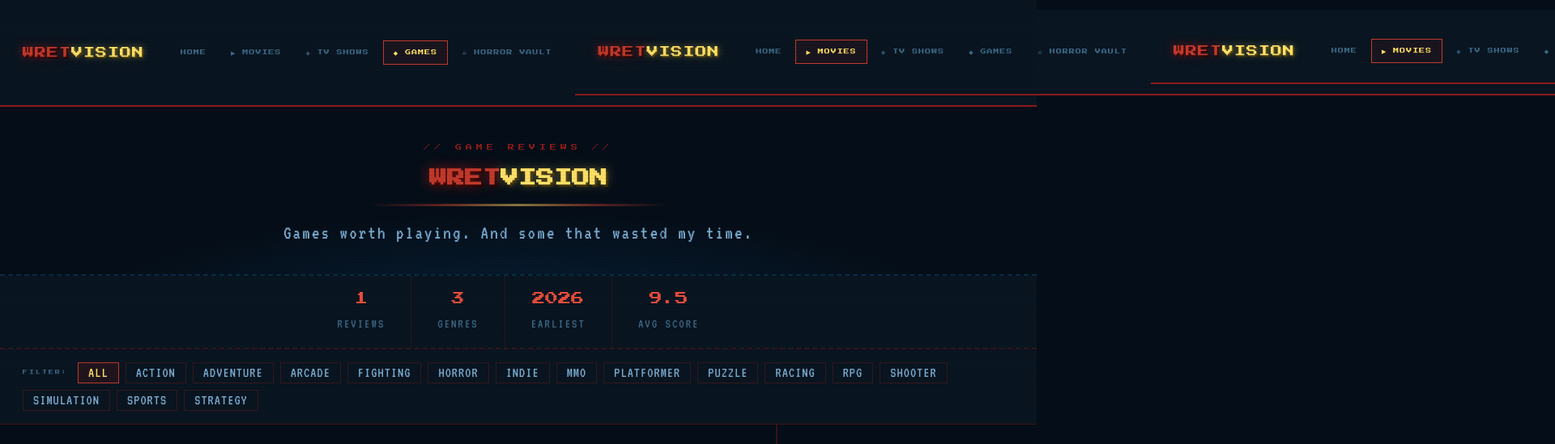
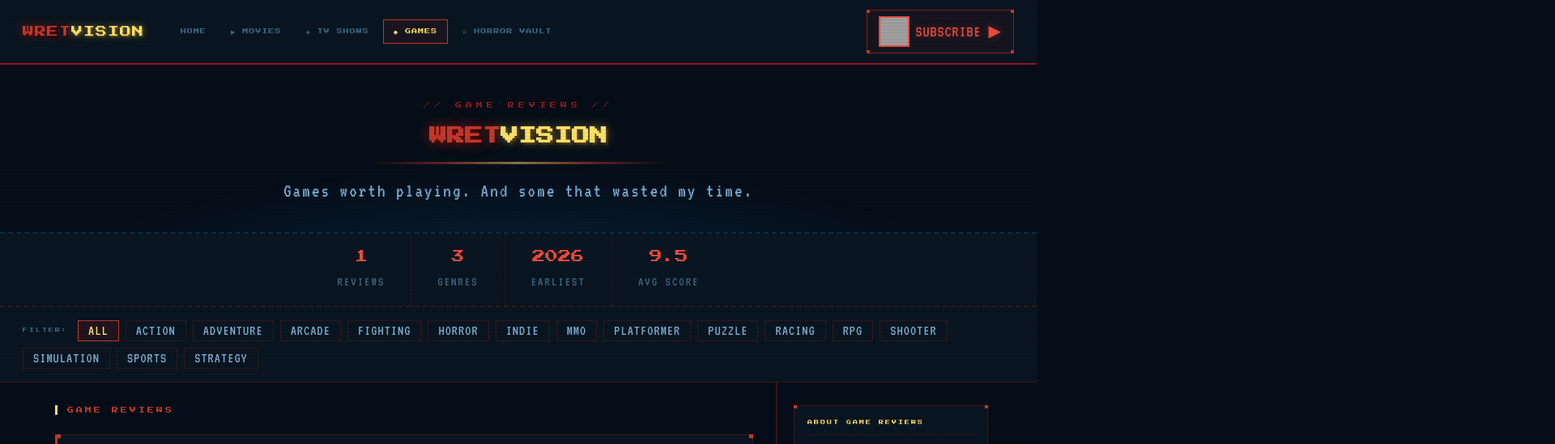
Before and after one commit to wretic/wretvision, a plain HTML site: page games.html in a window 1280 px wide. Shown: the top 549 px of the page at 81% size, 1920 px wide, since content can reach past the window. Drawn offline with Linux system fonts and the light colour scheme; grey boxes are pictures that could not be loaded.

Commit message:
Update games.html

```diff
--- a/games.html
+++ b/games.html
@@ -105,29 +105,6 @@
     </nav>
   </div>
 
-  <header class="topbar">
-    <div class="topbar-left">
-      <a href="index.html" class="site-logo">WRET<span>VISION</span></a>
-      <nav class="main-nav">
-        <a href="index.html"  class="nav-link">HOME</a>
-        <a href="movies.html" class="nav-link active">▶ MOVIES</a>
-        <a href="tv.html"     class="nav-link">◈ TV SHOWS</a>
-        <a href="games.html"  class="nav-link">◆ GAMES</a>
-        <a href="horror-vault.html" class="nav-link">☠ HORROR VAULT</a>
-      </nav>
-    </div>
-
-  <header class="topbar">
-    <div class="topbar-left">
-      <a href="index.html" class="site-logo">WRET<span>VISION</span></a>
-      <nav class="main-nav">
-        <a href="index.html"  class="nav-link">HOME</a>
-        <a href="movies.html" class="nav-link active">▶ MOVIES</a>
-        <a href="tv.html"     class="nav-link">◈ TV SHOWS</a>
-        <a href="games.html"  class="nav-link">◆ GAMES</a>
-        <a href="horror-vault.html" class="nav-link">☠ HORROR VAULT</a>
-      </nav>
-    </div>
   <a class="yt-link"
      href="https://www.youtube.com/channel/UCC3aFC7Gr2eYUEGc6IRga0g?sub_confirmation=1"
      target="_blank" rel="noopener"
@@ -142,8 +119,6 @@
 
     <span class="yt-label">SUBSCRIBE ▶</span>
   </a>
-  </header>
-  </header>
 </header>
 
   <section class="hero">
```
Lines whose indentation alone changed are shown as unchanged.
